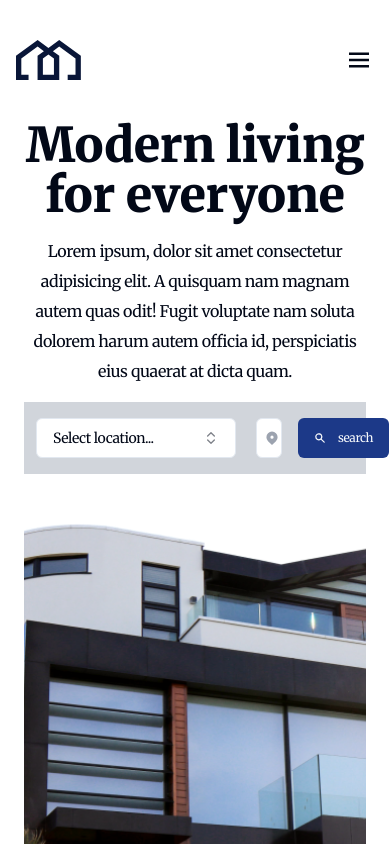
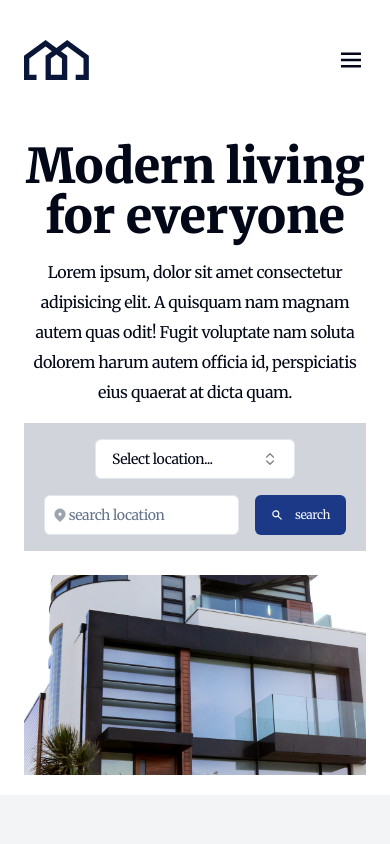
Before and after one commit to TEECOD3/RealEstateWebsite, a Next.js app: page / in a window 390 px wide. Shown: the top 844 px of the page. Built offline with nearby package versions, Linux system fonts and the light colour scheme.

Commit message:
work on two sections

```diff
--- a/components/Hersection.tsx
+++ b/components/Hersection.tsx
@@ -9,7 +9,7 @@ type Props = {};
 
 const Hersection = (props: Props) => {
   return (
-    <div className="flex flex-col md:flex-row min-h-screen max-w-7xl mx-auto md:min-h-[80vh] font-open_sans  items-center justify-center md:gap-x-10 px-6 sm:px-10 md:px-0">
+    <div className="flex flex-col md:flex-row  max-w-7xl mx-auto min-h-[80vh] font-open_sans  items-center justify-center md:gap-x-10 px-6 sm:px-10 md:px-0">
       <div className="w-full">
         <div className="font-merriweather max-md:w-full ">
           <h3 className="text-5xl lg:text-7xl max-md:text-center leading-[50px]  md:leading-[65px] font-black">
@@ -23,16 +23,16 @@ const Hersection = (props: Props) => {
           autem officia id, perspiciatis eius quaerat at dicta quam.
         </p>
 
-        <div className="w-full bg-gray-300 mt-4 md:mt-8 py-4 px-3 flex gap-x-5">
+        <div className="w-full bg-gray-300 mt-4 md:mt-8 py-4 px-3 flex gap-x-5 flex-col md:flex-row items-center justify-center">
           <div className="">
             <ComboboxDemo />
           </div>
-          <div className="">
+          <div className="mt-4 md:mt-0">
             <InputWithButton />
           </div>
         </div>
       </div>
-      <div className="relative w-full h-[500px]">
+      <div className="relative aspect-auto w-full md:h-[500px] max-md:h-[200px] mt-6 md:mt-0">
         <Image
           src={heroimage}
           fill
--- a/components/ui/Header.tsx
+++ b/components/ui/Header.tsx
@@ -7,7 +7,7 @@ type Props = {};
 
 const Header = (props: Props) => {
   return (
-    <header className="font-open_sans flex justify-between items-center py-10 px-4 md:px-0 max-w-7xl mx-auto">
+    <header className="font-open_sans flex justify-between items-center py-10 px-6 md:px-0 max-w-7xl mx-auto">
       <div className="flex justify-between items-center w-1/2">
         <div className="flex-1">
           <LogoSVG />
```
